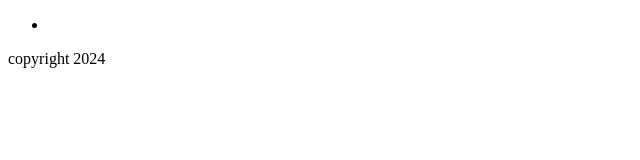
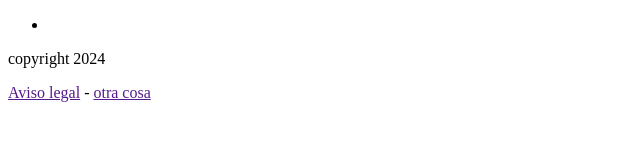
Before and after one commit to FranMor1/repo_terminal, a plain HTML site: page index.html in a window 1280 px wide. Shown: the whole page, without its empty margins (0-640 px from the left). Drawn offline with Linux system fonts and the light colour scheme.

Commit message:
enlaces footer añadidos

```diff
--- a/index.html
+++ b/index.html
@@ -17,6 +17,7 @@
     </header>
     <footer>
         <p>copyright 2024</p>
+        <p><a href="">Aviso legal</a> - <a href="">otra cosa</a></p>
     </footer>
 </body>
 
```
